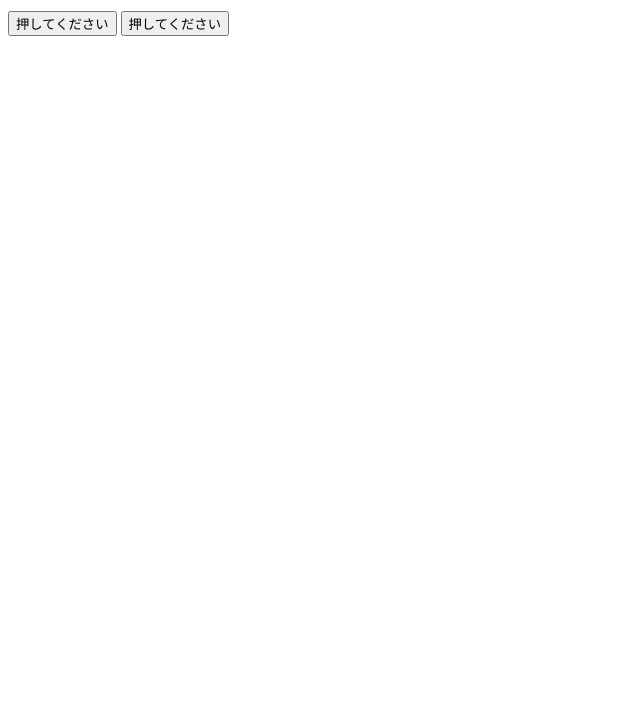
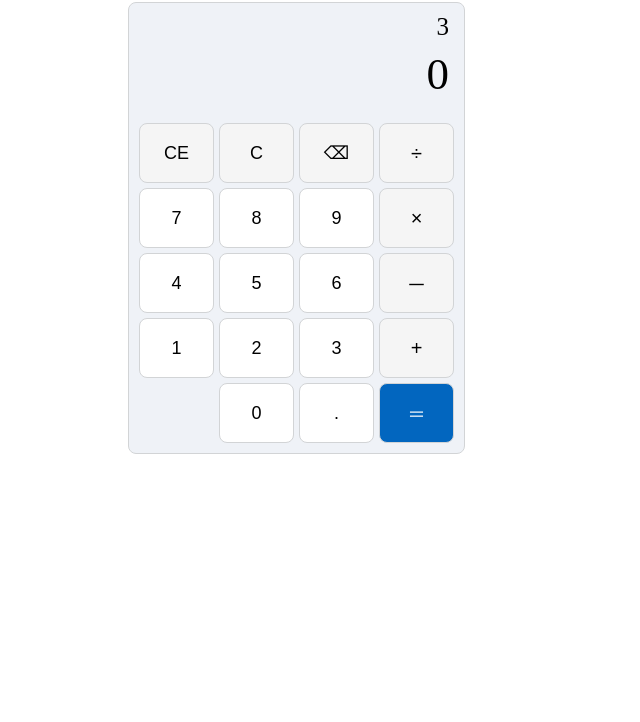
Before and after one commit to nomura-ki/calculator, a plain HTML site: page index.html in a window 1280 px wide. Shown: the part 78-800 px from the top of the page, without its empty margins (0-640 px from the left). Drawn offline with Linux system fonts and the light colour scheme.

Commit message:
外観完成

```diff
--- a/index.html
+++ b/index.html
@@ -5,10 +5,36 @@
     <title>電卓</title>
     <link rel="stylesheet" href="style.css" />
   </head>
+
   <body>
-    <h1>こんにちは</h1>
-    <button>押してください</button>
-    <button>押してください</button>
+    <div id="CALC_WIN_MAIN">
+      <div id="CALC_LBL_DIS">
+        <label id="CALC_LBL_SDIS">3</label>
+        <label id="CALC_LBL_MDIS">0</label>
+      </div>
+      <div id="CALC_KEY_MAIN">
+        <button id="CALC_BTN_CE">CE</button>
+        <button id="CALC_BTN_CLR">C</button>
+        <button id="CALC_BTN_BKSP">⌫</button>
+        <button id="CALC_BTN_OPS_DIV">÷</button>
+        <button id="CALC_BTN_NUM_7">7</button>
+        <button id="CALC_BTN_NUM_8">8</button>
+        <button id="CALC_BTN_NUM_9">9</button>
+        <button id="CALC_BTN_OPS_MUL">×</button>
+        <button id="CALC_BTN_NUM_4">4</button>
+        <button id="CALC_BTN_NUM_5">5</button>
+        <button id="CALC_BTN_NUM_6">6</button>
+        <button id="CALC_BTN_OPS_SUB">－</button>
+        <button id="CALC_BTN_NUM_1">1</button>
+        <button id="CALC_BTN_NUM_2">2</button>
+        <button id="CALC_BTN_NUM_3">3</button>
+        <button id="CALC_BTN_OPS_ADD">+</button>
+        <button id="CALC_BTN_NUM_0">0</button>
+        <button id="CALC_BTN_POINT">.</button>
+        <button id="CALC_BTN_EQ">＝</button>
+      </div>
+    </div>
+
     <script src="calculator.js"></script>
   </body>
 </html>
--- a/style.css
+++ b/style.css
@@ -1,3 +1,123 @@
-.button {
-  background-color: black;
+#CALC_WIN_MAIN {
+  background-color: #eff2f7;
+  width: 315px;
+  height: 430px;
+  padding: 10px;
+  border: 1px solid #d2d4d6;
+  position: fixed;
+  left: 10%;
+  top: 10%;
+  display: flex;
+  flex-direction: column;
+  align-items: center;
+  justify-content: center;
+  border-radius: 8px;
 }
+
+#CALC_KEY_MAIN {
+  display: grid;
+  grid-template-columns: repeat(4, 75px);
+  grid-template-rows: repeat(5, 60px);
+  gap: 5px;
+}
+
+#CALC_KEY_MAIN::after {
+  content: "";
+  grid-column: 1;
+  grid-row: 5;
+}
+
+#CALC_WIN_DIS {
+  display: flex;
+  justify-content: center;
+  align-items: center;
+}
+
+#CALC_LBL_DIS {
+  display: flex;
+  flex-direction: column;
+  align-items: flex-end;
+  padding-right: 10px;
+  width: 315px;
+  height: 110px;
+}
+
+#CALC_LBL_SDIS {
+  display: block;
+  text-align: right;
+  width: 315px;
+  height: 35px;
+  font-size: 25px;
+}
+
+#CALC_LBL_MDIS {
+  display: block;
+  text-align: right;
+  width: 315px;
+  height: 65px;
+  font-size: 45px;
+}
+
+[id^="CALC_BTN_"] {
+  border-radius: 8px;
+  font-size: 18px;
+}
+
+[id^="CALC_BTN_NUM"] {
+  background: #ffffff;
+  border: 0.3px solid #d2d4d6;
+}
+
+#CALC_BTN_POINT {
+  background: #ffffff;
+  border: 0.3px solid #d2d4d6;
+}
+
+[id^="CALC_BTN_OPS"] {
+  background: #f5f5f5;
+  border: 0.3px solid #d2d4d6;
+  font-size: 20px;
+}
+
+#CALC_BTN_EQ {
+  background: #0266bf;
+  color: #ffffff;
+  border: 0.3px solid #d2d4d6;
+}
+
+#CALC_BTN_BKSP,
+#CALC_BTN_CE,
+#CALC_BTN_CLR {
+  background: #f5f5f5;
+  border: 0.3px solid #d2d4d6;
+}
+
+[id^="CALC_BTN_NUM"]:hover,
+#CALC_BTN_POINT:hover,
+[id^="CALC_BTN_OPS"]:hover,
+#CALC_BTN_BKSP:hover,
+#CALC_BTN_CE:hover,
+#CALC_BTN_CLR:hover {
+  filter: brightness(0.9);
+  transform: scale(0.97);
+}
+
+#CALC_BTN_EQ:hover {
+  filter: brightness(1.1);
+  transform: scale(0.97);
+}
+
+[id^="CALC_BTN_NUM"]:active,
+#CALC_BTN_POINT:active,
+[id^="CALC_BTN_OPS"]:active,
+#CALC_BTN_BKSP:active,
+#CALC_BTN_CE:active,
+#CALC_BTN_CLR:active {
+  filter: brightness(0.75);
+  transform: scale(0.93);
+}
+
+#CALC_BTN_EQ:active {
+  filter: brightness(1.25);
+  transform: scale(0.93);
+}
```
